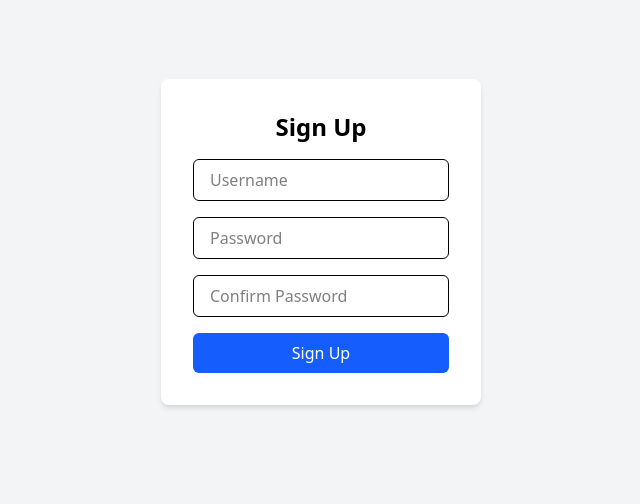
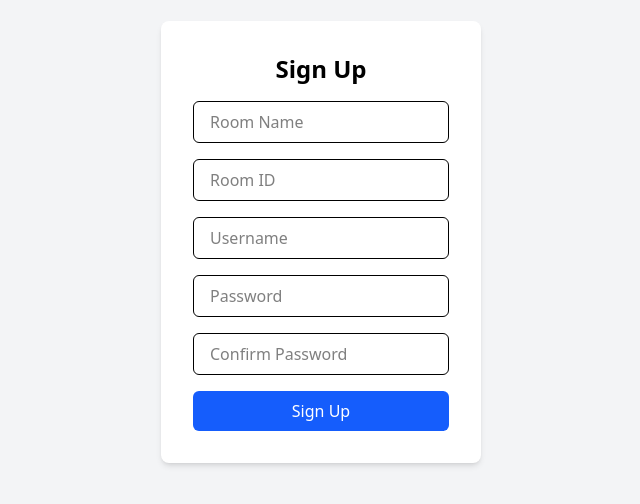
Before and after one commit to Wild-Waves-Kumana/Wild-Waves-Internal, a React (Vite) app in the folder frontend/: page /usercreation in a window 1280 px wide. Shown: the part 158-662 px from the top of the page, without its empty margins (319-959 px from the left). Built offline with nearby package versions, Linux system fonts and the light colour scheme; sample sign-in values are in the browser's storage.

Commit message:
Updated user registration with Room name, room id

```diff
--- a/frontend/src/pages/UserCreation.jsx
+++ b/frontend/src/pages/UserCreation.jsx
@@ -4,6 +4,8 @@ import { useNavigate } from 'react-router-dom';
 
 const UserCreation = () => {
   const [formData, setFormData] = useState({
+    roomname: '',
+    roomnid: '', // new field for room number
     username: '',
     password: '',
     confirmPassword: '',
@@ -42,6 +44,8 @@ const UserCreation = () => {
 
     try {
       const res = await axios.post('http://localhost:5000/api/auth/register', {
+        roomname: formData.roomname,      // <-- add this
+        roomid: formData.roomid,  // <-- and this
         username: formData.username,
         password: formData.password,
         role: formData.role, // ✅ send selected role
@@ -60,6 +64,25 @@ const UserCreation = () => {
         <h2 className="text-2xl font-semibold text-center">Sign Up</h2>
         {message && <p className="text-center text-sm text-red-600">{message}</p>}
 
+
+        <input
+          type="text"
+          name="roomname"
+          placeholder="Room Name"
+          value={formData.roomname}
+          onChange={handleChange}
+          required
+          className="w-full px-4 py-2 border rounded-md focus:outline-none focus:ring"
+        />
+        <input
+          type="text"
+          name="roomid"
+          placeholder="Room ID"
+          value={formData.roomid}
+          onChange={handleChange}
+          required
+          className="w-full px-4 py-2 border rounded-md focus:outline-none focus:ring"
+        />
         <input
           type="text"
           name="username"
```
